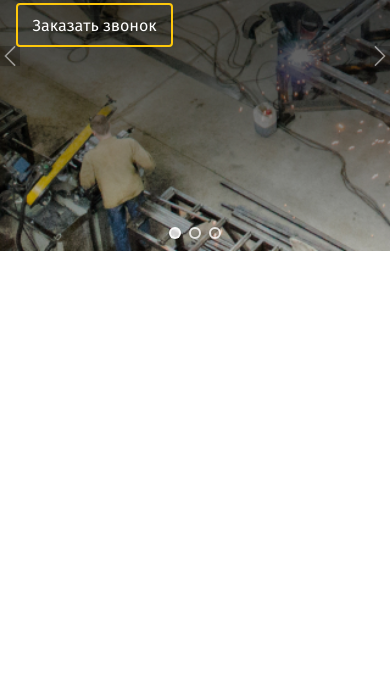
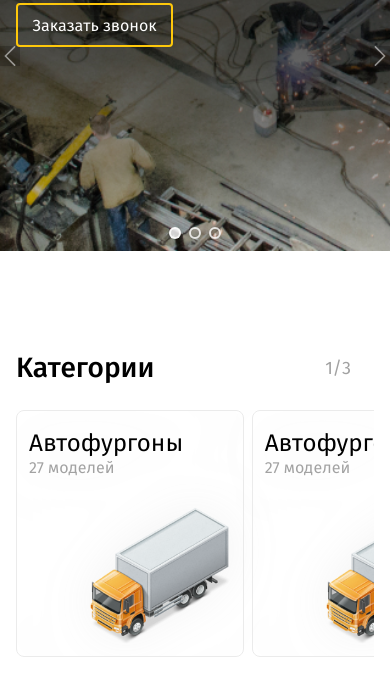
Before and after one commit to dmitriy-rodionov/rus-track, a website: page src/index.html in a window 390 px wide. Shown: the part 292-988 px from the top of the page. Before the commit the page ends 844 px from the top, so only its background shows below. Drawn offline with nearby package versions, Linux system fonts and the light colour scheme; files that its build step writes are made by us from their sources.

Commit message:
секция категории

```diff
--- a/src/index.html
+++ b/src/index.html
@@ -97,6 +97,52 @@
             </div>
         </div>
     </main>
+    <section class="categories">
+        <div class="container">
+            <div class="categories__wrapper">
+                <h2 class="categories__title">Категории</h2>
+                <div class="categories__btns-wrapper">
+                    <div class="categories__counter">
+                        <div class="categories__counter-first">1</div>
+                        /
+                        <div class="categories__counter-second">3</div>
+                    </div>
+                    <div class="categories__btns">
+                        <div class="categories__btn categories__btn-left">
+                            <img src="img/categories/left.svg" alt="left">
+                        </div>
+                        <div class="categories__btn categories__btn-right">
+                            <img src="img/categories/right.svg" alt="right">
+                        </div>
+                    </div>
+                </div>
+            </div>
+            <div class="categories__slider">
+                <div class="categories__slides-wrapper">
+                    <div class="categories__slider-item">
+                        <div class="categories__slider-title">Автофургоны</div>
+                        <div class="categories__slider-descr">27 моделей</div>
+                        <img src="img/categories/Rectangle 407.png" alt="car" class="categories__slider-img">
+                    </div>
+                    <div class="categories__slider-item">
+                        <div class="categories__slider-title">Автофургоны</div>
+                        <div class="categories__slider-descr">27 моделей</div>
+                        <img src="img/categories/Rectangle 407.png" alt="car" class="categories__slider-img">
+                    </div>
+                    <div class="categories__slider-item">
+                        <div class="categories__slider-title">Автофургоны</div>
+                        <div class="categories__slider-descr">27 моделей</div>
+                        <img src="img/categories/Rectangle 407.png" alt="car" class="categories__slider-img">
+                    </div>
+                    <div class="categories__slider-item">
+                        <div class="categories__slider-title">Автофургоны</div>
+                        <div class="categories__slider-descr">27 моделей</div>
+                        <img src="img/categories/Rectangle 407.png" alt="car" class="categories__slider-img">
+                    </div>
+                </div>
+            </div>
+        </div>
+    </section>
     <script src="js/bundle.js"></script>
 </body>
 </html>
--- /dev/null
+++ b/src/styles/scss/categories/_categories-media.scss
@@ -0,0 +1,90 @@
+@media(max-width: 1400px) {
+    .container {
+        width: 1140px;
+    }
+}
+
+@media(max-width: 1200px) {
+    .container{
+        width: 960px;
+    }
+}
+
+@media(max-width: 992px) {
+    .container{
+        width: 720px;
+    }
+}
+
+@media(max-width: 768px) {
+    .container{
+        width: 540px;
+    }
+    .categories{
+        &__wrapper{
+            padding: 0;
+        }
+        &__title{
+            font-size: 28px;
+        }
+        &__counter{
+            font-size: 16px;
+        }
+        &__btn{
+            width: 30px;
+            height: 30px;
+        }
+        &__slider{
+            padding: 0;
+            &-item{
+                width: 250px;
+                height: 300px;
+                    img{
+                        width: 85%;
+                    }
+            }
+        }
+        &__slides-wrapper{
+            width: 1050px;
+        }
+    }
+}
+
+@media(max-width: 576px) {
+    .container{
+        width: 100%;
+    }
+    .categories{
+        padding: 88px 16px 44px 16px;
+        &__title{
+            font-size: 28px;
+        }
+        &__counter{
+            font-size: 18px;
+        }
+        &__btn{
+            display: none;
+        }
+        &__slider{
+            margin-top: 16px;
+            &-title{
+                font-size: 24px;
+            }
+            &-descr{
+                font-size: 16px;
+            }
+            &-item{
+                width: 228px;
+                height: 247px;
+                padding: 18px 12px 12px 12px;
+                    img{
+                        width: 143px;
+                        height: 143px;
+                    }
+            }
+        }
+        &__slides-wrapper{
+            width: 935px;
+        }
+    }
+}
--- /dev/null
+++ b/src/styles/scss/categories/_categories.scss
@@ -0,0 +1,75 @@
+.categories{
+    padding: 80px 0 70px 0;
+    &__wrapper{
+        display: flex;
+        justify-content: space-between;
+        align-items: center;
+        padding: 0 60px 0 60px;
+    }
+    &__title{
+        font-size: 42px;
+        font-weight: 500;
+        line-height: 50.4px;
+    }
+    &__btns-wrapper{
+        display: flex;
+    }
+    &__counter{
+        display: flex;
+        align-items: center;
+        margin-right: 23px;
+        font-size: 18px;
+        line-height: 27px;
+        color: $grey-color;
+    }
+    &__btns{
+        display: flex;
+    }
+    &__btn{
+        width: 39px;
+        height: 39px;
+        border: 1px solid #000;
+        border-radius: 4px;
+        display: flex;
+        justify-content: center;
+        align-items: center;
+        cursor: pointer;
+            &:first-child{
+                margin-right: 10px;
+            }
+    }
+    &__slider{
+        margin-top: 38px;
+        overflow: hidden;
+        // display: flex;
+        // justify-content: space-between;
+        padding: 0 60px 0 60px;
+        &-item{
+            display: flex;
+            flex-direction: column;
+            padding: 18px 14px 14px 14px;
+            width: 312px;
+            border: 1px solid #EBEBEB;
+            border-radius: 8px;
+            filter: drop-shadow(0px 0px 24px rgba(150, 150, 150, 0.12));
+        }
+        &-title{
+            font-size: 24px;
+            line-height: 28.8px;
+        }
+        &-descr{
+            font-size: 16px;
+            line-height: 20.8px;
+            color: $grey-color;
+        }
+        &-img{
+            margin-top: 24px;
+            align-self: flex-end;
+        }
+    }
+    &__slides-wrapper{
+        display: flex;
+        justify-content: space-between;
+        width: 1320px;
+    }
+}
--- a/src/styles/scss/styles.scss
+++ b/src/styles/scss/styles.scss
@@ -23,3 +23,5 @@ $grey-color: #A2A2A2;
 @import 'header/header-media';
 @import 'main/main';
 @import 'main/main-media';
+@import 'categories/categories';
+@import 'categories/categories-media';
```
Also changed, not shown: src/img/categories/Rectangle 407.png (added), src/img/categories/left.svg (added), src/img/categories/right.svg (added).
